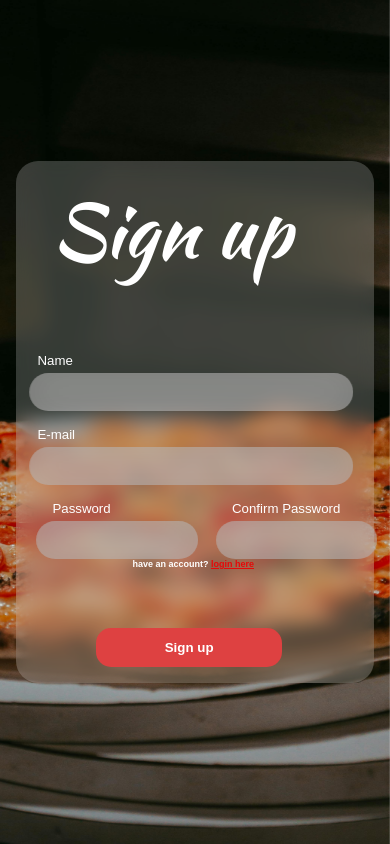
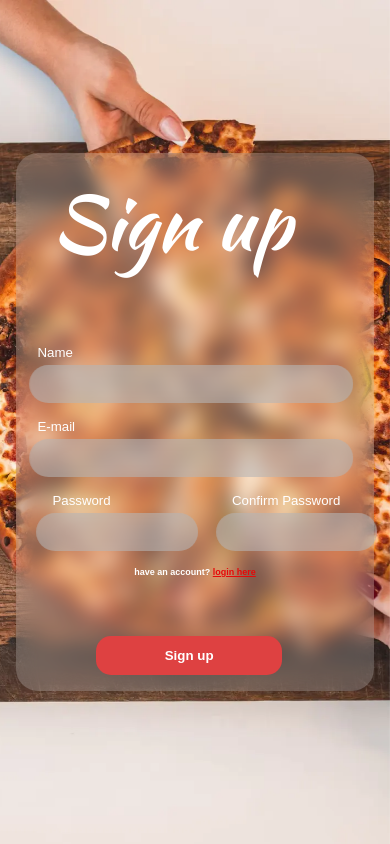
Before and after one commit to SoumikGhosh111/In-wood, a React (Create React App) app: page /register in a window 390 px wide. Built offline with nearby package versions, Linux system fonts and the light colour scheme; no server answers; a web font is replaced by a local one.

Commit message:
login signup forgetpass bgimg change

```diff
--- a/src/LoginComponent/ForgetPassword/ForgetPassword.js
+++ b/src/LoginComponent/ForgetPassword/ForgetPassword.js
@@ -2,7 +2,7 @@ import React, { useState } from 'react';
 import "./ForgetPassword.css"
 import axios from 'axios';
 import { Link, useNavigate } from 'react-router-dom';
-import background from "../../assets/abc.jpg";
+import background from "../../assets/abc.webp";
 import { ToastContainer, toast } from 'react-toastify';
 import 'react-toastify/dist/ReactToastify.css';
 import { baseUrl } from '../../functions/baseUrl';
--- a/src/LoginComponent/Login/Login.css
+++ b/src/LoginComponent/Login/Login.css
@@ -188,8 +188,10 @@ form{
     font-size: 9px;
     font-weight: 900;
     justify-content: space-between;
-    margin-right: 4vw;
-    margin-left: 12px;
+    width: 90%;
+    /* border: 1px solid red; */
+    /* margin-right: 4vw;
+    margin-left: 12px; */
 }
 
 .loginbtn{
@@ -277,12 +279,20 @@ form{
    .form__group2 h5{
     transform: translate(5%);
    }
+
+   .frTxt{
+    justify-content: space-between;
+    width: 84%;
+    /* border: 1px solid red; */
+    margin-left: 2rem;
+ }
 }
 
 
 @media screen and (max-width: 410px){
     .frTxt{
        justify-content: space-around;
+       width: 80%;
 
     }
     .fr-txt-back-to-home{
--- a/src/LoginComponent/Login/Login.js
+++ b/src/LoginComponent/Login/Login.js
@@ -1,6 +1,6 @@
 import React from 'react';
 import { Link, useNavigate } from "react-router-dom";
-import background from "../../assets/abc.jpg";
+import background from "../../assets/abc.webp";
 import "./Login.css";
 import axios from 'axios';
 import { ToastContainer, toast } from 'react-toastify';
--- a/src/LoginComponent/Signup/Signup.css
+++ b/src/LoginComponent/Signup/Signup.css
@@ -30,7 +30,10 @@
         margin: 0;
     }
     .sign-up-frTxt{
-
+        margin-top: 1rem;
+        /* margin-left: 0.5rem; */
+        margin-left: 2.5rem;
+        /* border: 1px solid red; */
     }
 }
 
--- a/src/LoginComponent/Signup/Signup.js
+++ b/src/LoginComponent/Signup/Signup.js
@@ -1,6 +1,6 @@
 import React, { useState } from 'react'
 
-import background from "../../assets/abc.jpg";
+import background from "../../assets/abc.webp";
 
 import { Link, useNavigate } from "react-router-dom";
 import { toast, ToastContainer } from "react-toastify"
--- a/src/LoginComponent/Verify/Verify.js
+++ b/src/LoginComponent/Verify/Verify.js
@@ -1,7 +1,7 @@
 import React, { useState } from 'react';
 import "../Login/Login.css";
 import "./Verify.css"
-import background from "../../assets/abc.jpg"
+import background from "../../assets/abc.webp"
 import { Link, useNavigate, useLocation } from "react-router-dom";
 import { toast, ToastContainer } from "react-toastify"
 import 'react-toastify/dist/ReactToastify.css';
--- a/src/components/Navbar/Drawer.js
+++ b/src/components/Navbar/Drawer.js
@@ -15,7 +15,7 @@ import { useNavigate } from 'react-router-dom';
 import { getUser } from '../../functions/veifyUser';
 import { ToastContainer, toast } from 'react-toastify';
 import 'react-toastify/dist/ReactToastify.css';
-import logo from "../../assets/maskot_logo_inwood.png";
+import logo from "../../assets/inwood_logo_transparent.png";
 
 
 
@@ -82,7 +82,7 @@ export default function TemporaryDrawer() {
     return (
         <div className='drawer-wrapper'>
             {/* <input placeholder='Search' style={{ opacity: scroll > window.innerHeight * 0.5 ? "1" : "0" }} /> */}
-            <img src={logo} alt = 'logo Image' style={{width: '140px', height: 'auto'}}/>
+            <img src={logo} alt = 'logo Image' style={{width: '50px', height: 'auto'}}/>
             <IconButton onClick={() => setOpen(true)}><MenuRoundedIcon sx={{ color: scroll > window.innerHeight ? "black" : "var(--white)" }} /></IconButton>
             <Drawer
                 anchor={"top"}
--- a/src/components/Navbar/Navbar.css
+++ b/src/components/Navbar/Navbar.css
@@ -215,7 +215,8 @@
         justify-content: space-between;
         align-items: center;
         width: 100%;
-
+        padding: 0.5rem 1rem;
+        /* border: 1px solid red; */
         /* margin-top: 1rem; */
     }
     .mob-view-nav{
--- a/src/components/Navbar/Navbar.js
+++ b/src/components/Navbar/Navbar.js
@@ -9,7 +9,7 @@ import TemporaryDrawer from './Drawer';
 import { getUser } from '../../functions/veifyUser';
 import { verifyAdmin } from '../../functions/verifyAdmin';
 import AccountCircleIcon from '@mui/icons-material/AccountCircle';
-import logo from "../../assets/maskot_logo_inwood.png";
+import logo from "../../assets/inwood_logo_transparent.png";
 import { baseUrl } from '../../functions/baseUrl';
 
 function Navbar() {
@@ -176,7 +176,7 @@ function Navbar() {
             <div className='nav-bar'>
                 <div className='nav-bar-inner'>
                     <ul>
-                    <li><img src={logo} style={{width: '150px', height: 'auto'}} alt='logo image'/></li>
+                    <li><img src={logo} style={{width: '50px', height: 'auto'}} alt='logo image'/></li>
                         <li><Link onClick={handleHomeClick} className={`nav-links ${isMenuActive ? '' : 'active'}`} id='home'>Home</Link></li>
                         <li><Link onClick={handleMenu} className={`nav-links ${isMenuActive ? 'active' : ''}`} id='menu'>Menu</Link></li>
                         <li><Link className='nav-links' id='pages' to={"/checkout"}>Checkout</Link></li>
```
Also changed, not shown: src/assets/abc.webp (added), src/assets/inwood_logo_transparent.png (added).
